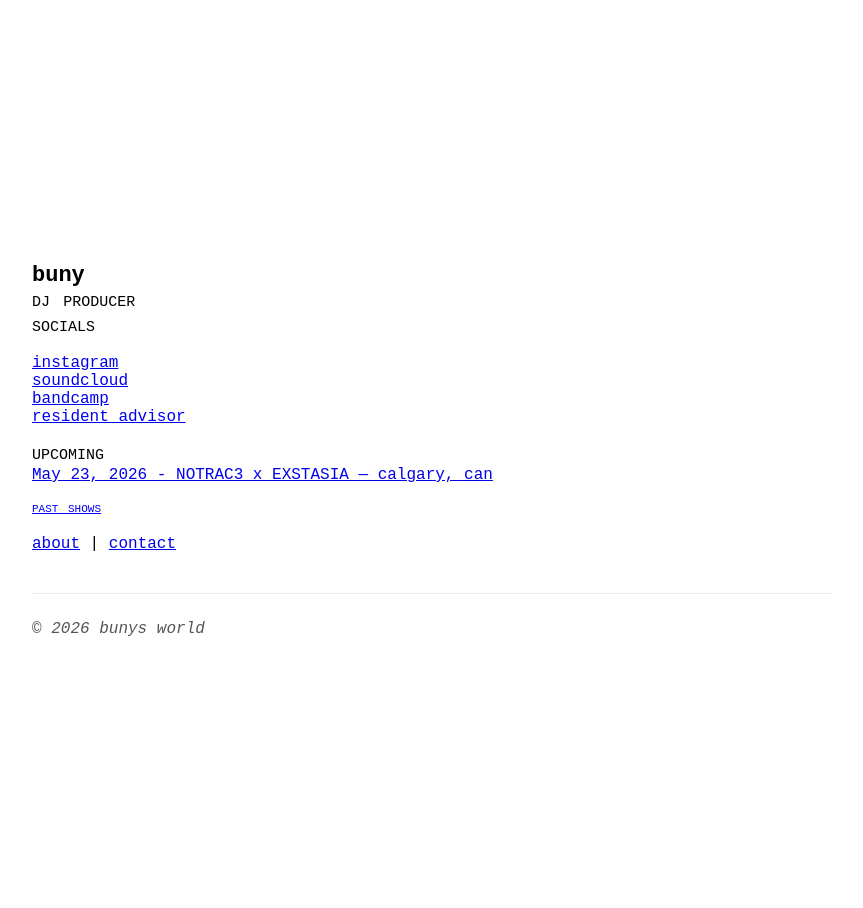
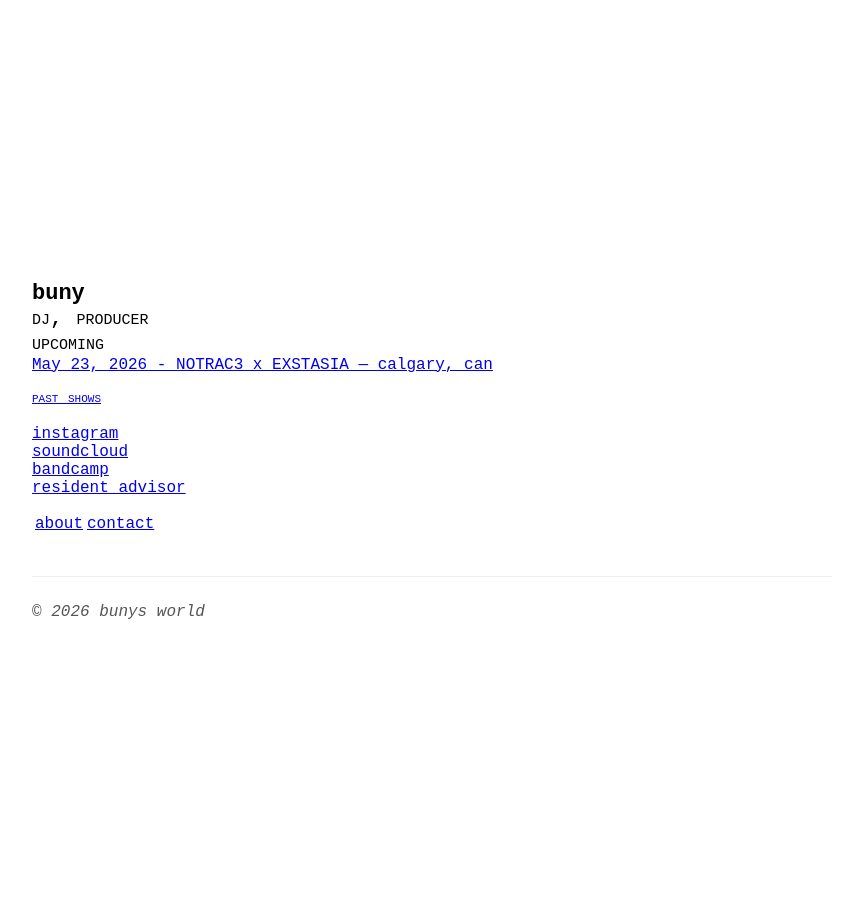
Before and after one commit to 746a70/buny, a Jekyll site: the page built from index.md, in a window 1280 px wide. Shown: the whole page, without its empty margins (208-1071 px from the left). Built offline with Jekyll 4.4.1, drawn with Linux system fonts in a browser that asks for light colours; part of the change alters nothing that is shown.

Commit message:
Update index.md

```diff
--- a/index.md
+++ b/index.md
@@ -4,13 +4,7 @@ title: buny
 ---
 
 # buny
-## dj  producer
-## socials
-
-[instagram](https://instagram.com/buny________)
-[soundcloud](https://soundcloud.com/djbuny)
-[bandcamp](https://bunyy.bandcamp.com)
-[resident advisor](https://ra.co/bunyy)
+## dj, producer
 
 ## upcoming
 
@@ -25,4 +19,10 @@ title: buny
 {% endfor %}
 
 ## [past shows]({{ '/shows.html' | relative_url }})
+
+[instagram](https://instagram.com/buny________)
+[soundcloud](https://soundcloud.com/djbuny)
+[bandcamp](https://bunyy.bandcamp.com)
+[resident advisor](https://ra.co/bunyy)
+
 [about]({{ '/about.html' | relative_url }}) | <a href="mailto:book@buny.co">contact</a>
```
